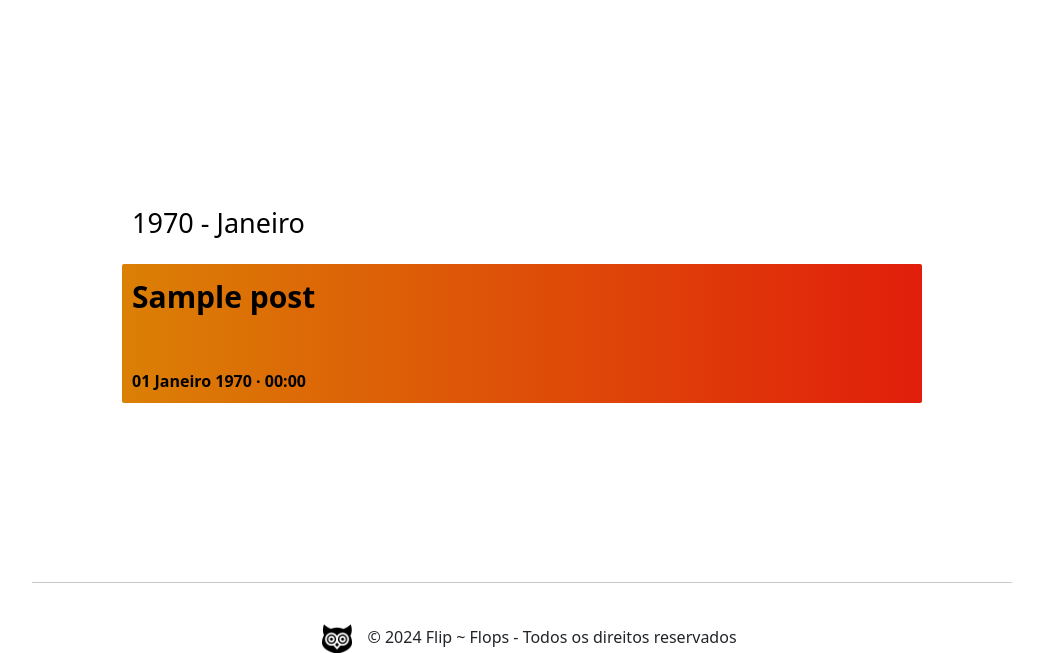
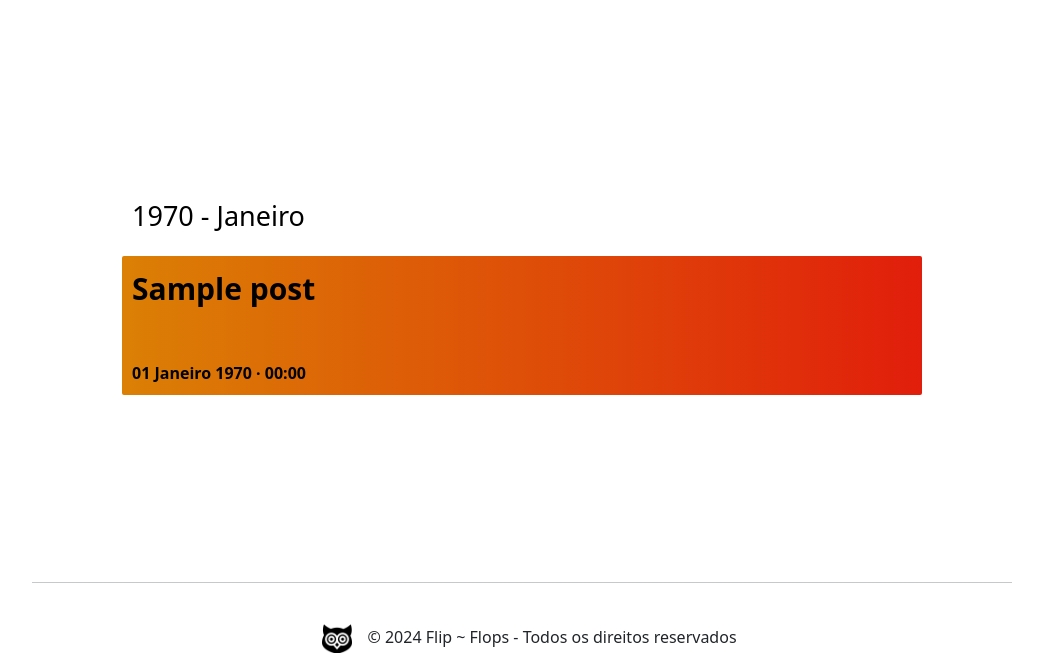
Before and after one commit to 1uccas/my-blog, a PHP site: page / in a window 1280 px wide. Shown: the part 97-750 px from the top of the page, without its empty margins (118-1161 px from the left). Run offline with PHP 8.4, Linux system fonts and the light colour scheme; tables that the repository leaves empty or names only in its code hold one stand-in row (values such as "Sample post"); data that the repository does not hold is empty.

Commit message:
style ~ add margin-bottom in .div-master-only-post

```diff
--- a/src/styles/home.css
+++ b/src/styles/home.css
@@ -40,6 +40,9 @@ body{
 .div_master_only_post, .label_title_post, .div_only_post{
 	cursor: pointer;
 }
+.div_master_only_post{
+	margin-bottom: 25px;
+}
 .div_master_only_post a{
 	color:  black;
 	text-decoration: none;
```
